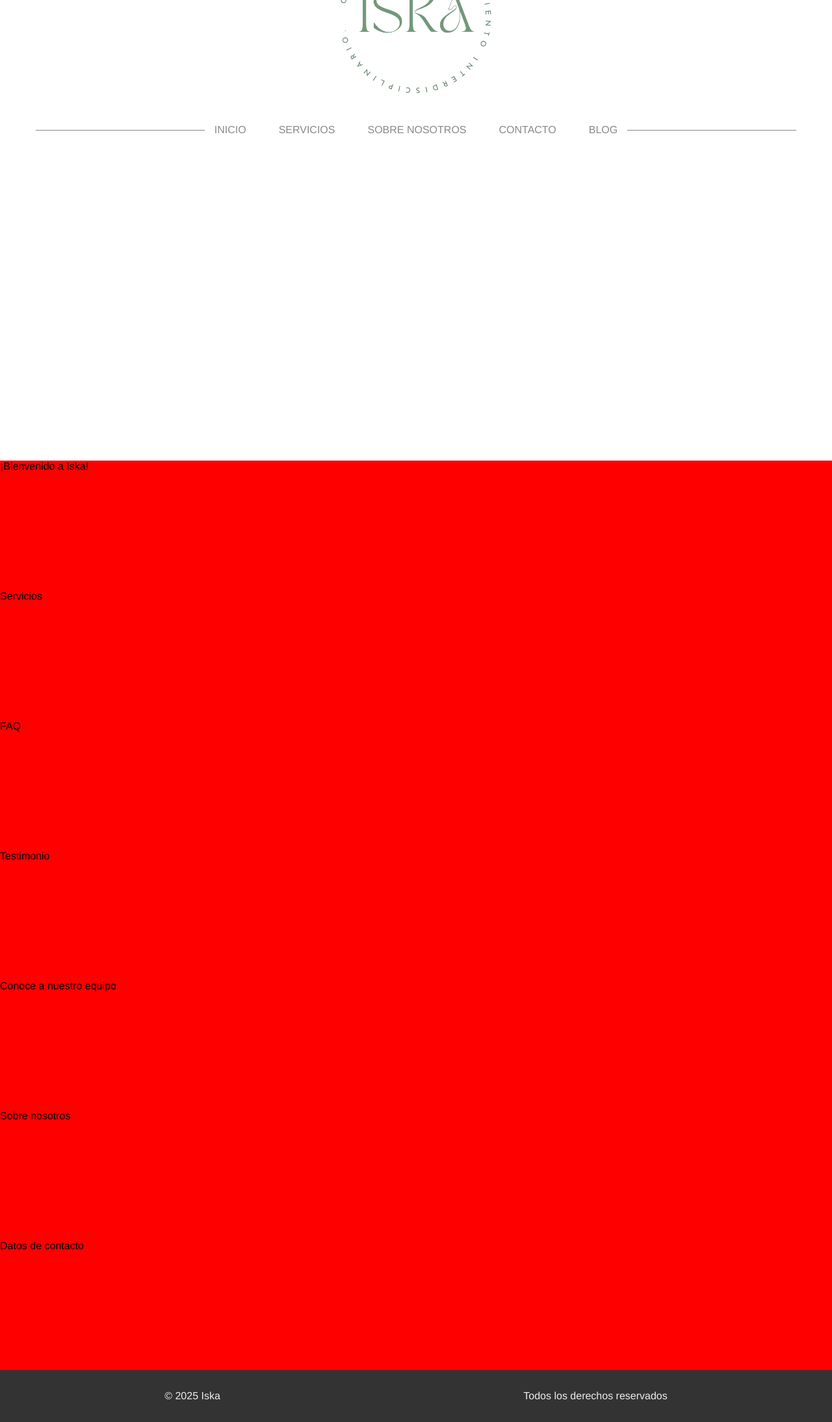
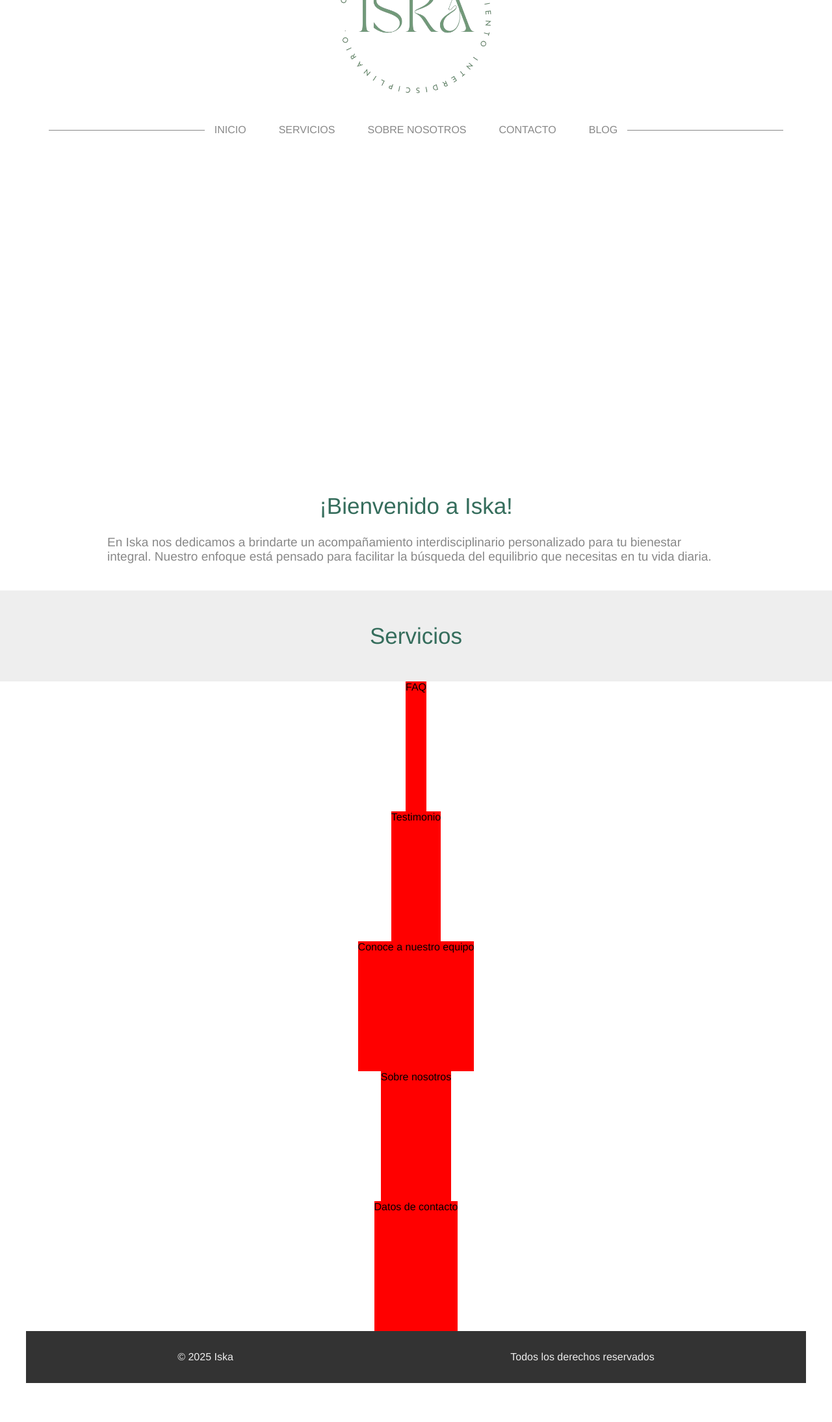
Before and after one commit to lautaroreche/ISKA, a Django app: page / in a window 1280 px wide; the page is wider, and only the part inside the window is pictured. Shown: the part 139-2328 px from the top of that part at 65% size. After the commit the page ends 2268 px from the top of that part, so only its background shows below. Run offline with Django 5.2, Linux system fonts and the light colour scheme; data that the repository does not hold is empty.

Commit message:
Start service section

```diff
--- a/iska_app/static/styles/style.css
+++ b/iska_app/static/styles/style.css
@@ -38,6 +38,7 @@
 }
 
 body {
+    max-width: 1200px;
     width: 100%;
     margin: 0 auto;
 }
@@ -61,7 +62,6 @@
 }
 
 nav {
-    max-width: 1200px;
     justify-content: center;
     position: relative;
 }
@@ -148,13 +148,14 @@
     width: 100%;
 }
 
-.carousel-button {
+.carousel-button, .service-button {
     padding: 15px;
     color: white;
-    font-size: 20px;
+    font-size: 22px;
     background-color: var(--main-color);
     text-decoration: none;
     border-radius: 5px;
+    letter-spacing: 0.5px;
 }
 
 .carousel-command {
@@ -177,6 +178,42 @@
     right: 10px;
 }
 
+.horizontal-section {
+    margin: 25px;
+    max-width: 1000px;
+    height: 150px;
+}
+
+.title-horizontal-section {
+    margin: 25px;
+    font-size: 35px;
+    font-weight: 400;
+    text-align: center;
+    color: var(--main-color);
+}
+
+.text-horizontal-section {
+    margin: 25px;
+    font-size: 19px;
+    color: var(--grey-color)
+}
+
+.card-section {
+    padding: 25px;
+    width: 2000px;
+    background-color: var(--light-color);
+}
+
+.cards-container {
+    gap: 20px;
+    flex-wrap: wrap;
+}
+
+.service-image {
+    width: 280px;
+    height: 300px;
+}
+
 footer {
     display: flex;
     justify-content: space-around;
--- a/iska_app/templates/inicio.html
+++ b/iska_app/templates/inicio.html
@@ -5,7 +5,8 @@
 {% block title %}Iska{% endblock %}
 
 {% block content %}
-    <main>
+    <main class="flex-col flex-center">
+        <section>
             <div class="carousel-container">
                 <div class="carousel">
                     {% for image_carousel in images_carousel %}
@@ -25,13 +26,24 @@
                     <i class="fa-solid fa-chevron-right"></i>
                 </button>
             </div>
-
-        <div class="div-temporal-separador">
-            <p>¡Bienvenido a Iska!</p>
+        </section>
+        <section class="horizontal-section">
+            <p class="title-horizontal-section">¡Bienvenido a Iska!</p>
+            <p class="text-horizontal-section">En Iska nos dedicamos a brindarte un acompañamiento interdisciplinario personalizado para tu bienestar integral. Nuestro enfoque está pensado para facilitar la búsqueda del equilibrio que necesitas en tu vida diaria.</p>
+        </section>
+        <section class="card-section">
+            <p class="title-horizontal-section">Servicios</p>
+            <div class="cards-container flex-center">
+                {% for service in services %}
+                    <div class="card">
+                        <img src="{{ service.image.url }}" alt="{{ service.title }}" class="service-image">
+                        <p class="service-title">{{ service.title }}</p>
+                        <p class="service-description">{{ service.title }}</p>
+                        <a href="{% url 'servicios' %}" class="service-button">Más información</a>
                     </div>
-        <div class="div-temporal-separador">
-            <p>Servicios</p>
+                {% endfor %}
             </div>
+        </section>
             <div class="div-temporal-separador">
                 <p>FAQ</p>
             </div>
@@ -47,6 +59,7 @@
             <div class="div-temporal-separador">
                 <p>Datos de contacto</p>
             </div>
+        </section>
     </main>
 
     <script>
--- a/iska_app/views.py
+++ b/iska_app/views.py
@@ -1,11 +1,13 @@
 from django.shortcuts import render
-from .models import Carousel
+from .models import Carousel, Services
 
 
 def inicio(request):
     images_carousel = Carousel.objects.all()
+    services = Services.objects.all()
     context = {
-        'images_carousel': images_carousel
+        'images_carousel': images_carousel,
+        'services': services,
     }
     return render(request, 'inicio.html', context)
 
```
Lines whose indentation alone changed are shown as unchanged.
